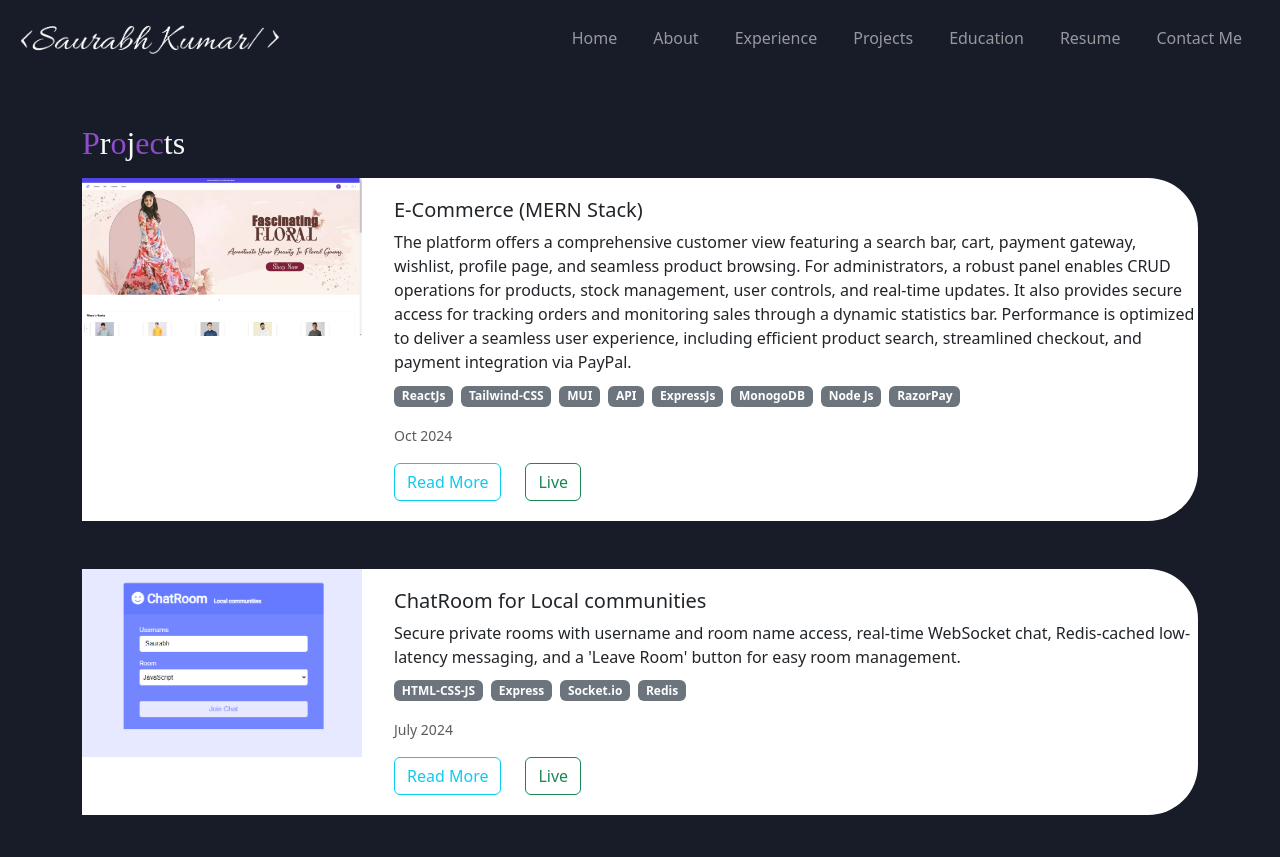
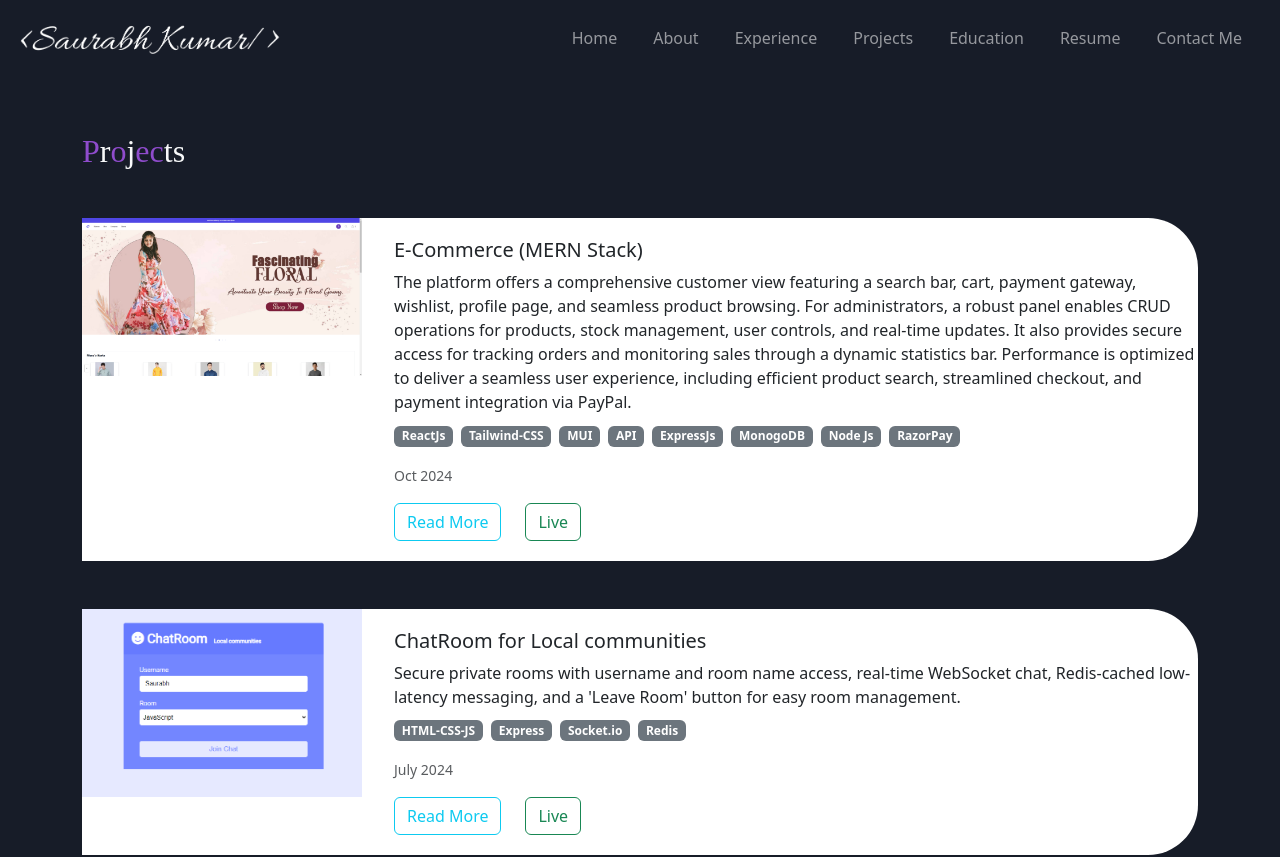
Before and after one commit to SaurabhKumarDev/Portfolio, a React (Create React App) app: page /project in a window 1280 px wide. Shown: the top 857 px of the page. Built offline with nearby package versions, Linux system fonts and the light colour scheme; a web font is replaced by a local one.

Commit message:
Update Project Code and remove unused code

```diff
--- a/src/App.css
+++ b/src/App.css
@@ -240,7 +240,6 @@
 .flip-card {
     display: block;
     width: 45%;
-    /* max-width: 300px; */
     margin: 10px auto;
     border: 2px solid white;
     border-radius: 14px;
@@ -363,13 +362,11 @@
 
 .project-card-container{
     background-color: white;
-    /* border-radius: 50px; */
     border-top-right-radius: 50px;
     border-bottom-right-radius: 50px;
     display: flex;
     flex-direction: row;
     gap: 2rem;
-    margin-bottom: 3rem;
 }
 .project-card-image{
     width: 280px;
@@ -377,11 +374,6 @@
 .project-card-right{
     padding-top: 20px;
     padding-bottom: 20px;
-    /* display: flex;
-    flex-direction: column;
-    justify-content: space-between;
-    align-items: space-between;
- */
 }
 @media (max-width: 770px) {
     .home-greeting {
--- a/src/assets/components/About.js
+++ b/src/assets/components/About.js
@@ -15,7 +15,6 @@ function About() {
                     </div>
                     <p>Hi Everyone, I am <span style={{ color: "#8f4ccc" }}>Saurabh Kumar</span> from <span style={{ color: "#8f4ccc" }}>Delhi, India.</span></p>
                     <p><span style={{ color: "#8f4ccc" }}>Full stack software developer</span> with expertise in front-end and back-end development, experienced in leading cross-functional terms.</p>
-                    {/* <p>I love simplifying complex problems into user-friendly designs. My skills in problem-solving and <span style={{ color: "#8f4ccc" }}>coding</span> help me create efficient, intuitive solutions.</p> */}
                     <p className='mb-3'>Completed <span style={{ color: "#8f4ccc" }}>B.Tech.</span> in <span style={{ color: "#8f4ccc" }}>Computer Science & Engineering</span> at ADGITM, affiliated with GGSIPU, with an impressive percentage of <span style={{ color: "#8f4ccc" }}>82.20%</span>.</p>
                     <p className='mb-1'>Apart from coding, some other activities that I love to do!</p>
                     <ul style={{ listStyleImage: "url('../images/About/list Style image.svg')" }}>
--- a/src/assets/components/Contact.js
+++ b/src/assets/components/Contact.js
@@ -131,9 +131,6 @@ function Contact() {
                         </a>
                     </div>
                 </form>
-                {/* <Link to="/" className="btn btn-secondary py-2 px-4 mt-3" type="button" style={{ position: "", bottom: "20px", left: "20px", textDecoration: "none", color: "white" }}>
-                    Go Back
-                </Link> */}
             </div>
         </div>
     )
--- a/src/assets/components/Project.js
+++ b/src/assets/components/Project.js
@@ -4,13 +4,13 @@ import { projectData } from "../json/Project";
 
 const ProjectCard = ({ project }) => {
     return (
-        <div className="project-card-container">
+        <div className="project-card-container text-dark">
             <div className="project-card-left">
                 <img src={project.image} className="project-card-image" alt={project.projectName} />
             </div>
             <div className="project-card-right">
                 <h5 className="card-title">{project.projectName}</h5>
-                        <p className="card-text my-2">{project.description}</p>
+                <p className="card-text my-2">{project.description}</p>
                 <p className="card-text">
                     {project.technologiesUsed.map((tag, index) => (
                         <span key={index} className="badge bg-secondary me-2">{tag}</span>
@@ -30,13 +30,15 @@ const ProjectCard = ({ project }) => {
 
 const ProjectList = () => {
     return (
-        <div className="container mt-2 mt-md-5">
-            <h2 className="project-heading text-light">
+        <div className="container text-light py-2 mb-4">
+            <h2 className="my-5 aboutHeading experience-title">
                 <span className="highlight">P</span>r<span className="highlight">o</span>j<span className="highlight">ec</span>ts
             </h2>
-            {projectData.map((project, index) => (
-                <ProjectCard key={index} project={project} />
-            ))}
+            <div className="d-flex flex-column gap-5">
+                {projectData.map((project, index) => (
+                    <ProjectCard key={index} project={project} />
+                ))}
+            </div>
         </div>
     );
 };
--- a/src/assets/components/header/Navbar.js
+++ b/src/assets/components/header/Navbar.js
@@ -34,7 +34,6 @@ function Navbar() {
                         <li><Link to="/experience" className="text-light" onClick={toggleSidebar}>Experience</Link></li>
                         <li><Link to="/project" className="text-light" onClick={toggleSidebar}>Projects</Link></li>
                         <li><Link to="/education" className="text-light" onClick={toggleSidebar}>Education</Link></li>
-                        {/* <li><Link to="/resume" className="text-light" onClick={toggleSidebar}>Resume</Link></li> */}
                         <li><Link to="/contact" className="text-light" onClick={toggleSidebar}>Contact Me</Link></li>
                     </ul>
                 </div>
```
